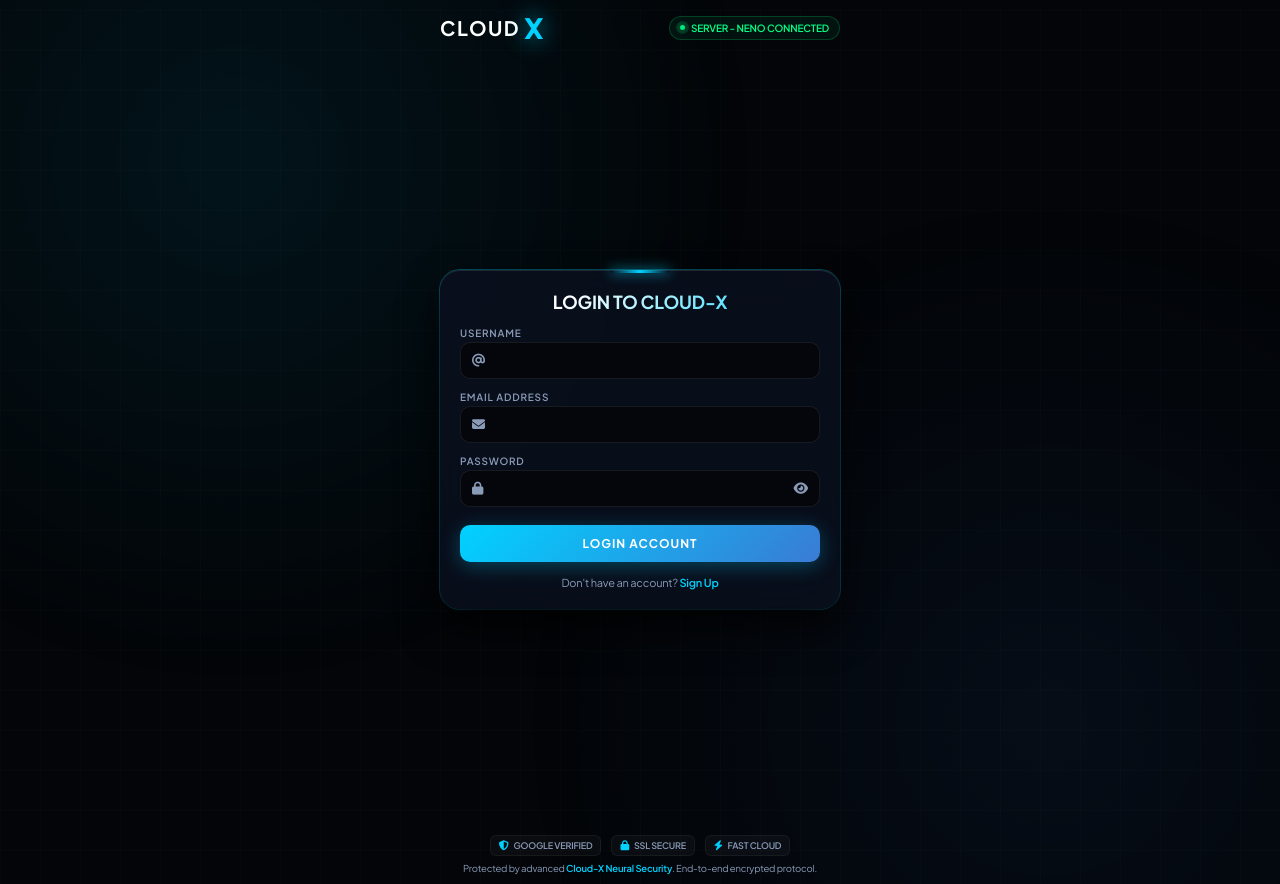
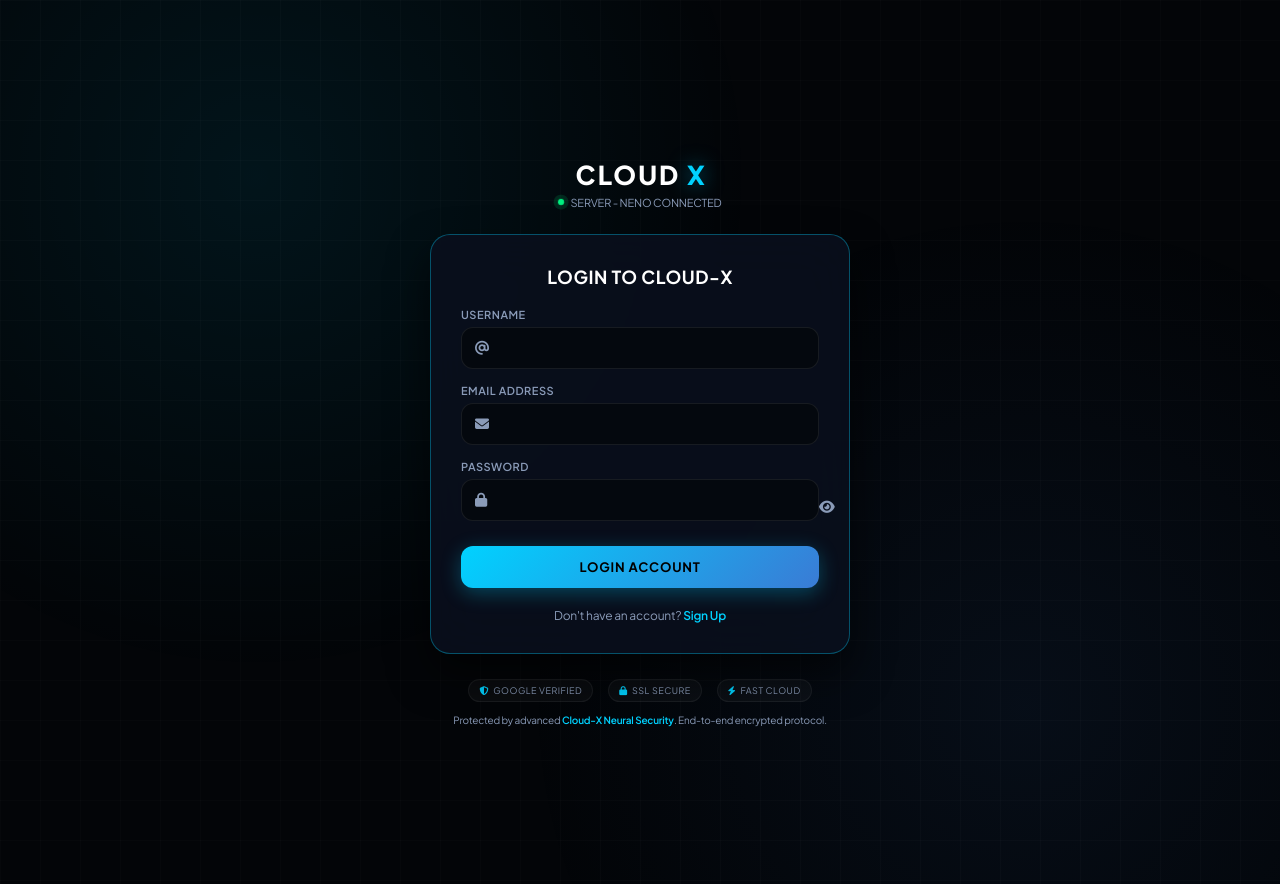
Before and after one commit to orewamazico07-oss/CLOUD-X, a Flask app: page /login-page in a window 1280 px wide. Run offline with Flask 3, Linux system fonts and the light colour scheme.

Commit message:
Update login.html

```diff
--- a/templates/login.html
+++ b/templates/login.html
@@ -32,19 +32,18 @@
         body {
             background-color: var(--bg-deep);
             color: var(--text-main);
-            height: 100vh;
-            width: 100vw;
+            min-height: 100vh;
             display: flex;
             flex-direction: column;
-            justify-content: space-between;
             align-items: center;
-            overflow: hidden;
-            position: fixed;
-            padding: 10px 16px;
+            justify-content: center;
+            padding: 20px;
+            position: relative;
+            overflow-x: hidden;
         }
 
         .ambient-glow {
-            position: absolute;
+            position: fixed;
             width: 100%;
             height: 100%;
             top: 0;
@@ -53,16 +52,10 @@
                 radial-gradient(circle at 20% 20%, rgba(0, 210, 255, 0.08) 0%, transparent 40%),
                 radial-gradient(circle at 80% 80%, rgba(58, 123, 213, 0.08) 0%, transparent 40%);
             z-index: -2;
-            animation: bgShift 10s ease-in-out infinite alternate;
-        }
-
-        @keyframes bgShift {
-            0% { transform: scale(1); }
-            100% { transform: scale(1.08); }
         }
 
         .cyber-grid {
-            position: absolute;
+            position: fixed;
             width: 100%;
             height: 100%;
             background-image: linear-gradient(rgba(255, 255, 255, 0.015) 1px, transparent 1px),
@@ -72,112 +65,74 @@
         }
 
         .header-top {
-            display: flex;
-            justify-content: space-between;
-            align-items: center;
-            width: 100%;
-            max-width: 400px;
-            animation: slideDown 0.8s cubic-bezier(0.16, 1, 0.3, 1) both;
+            text-align: center;
+            margin-bottom: 25px;
+            animation: slideDown 0.6s ease;
         }
 
         .logo-area {
-            font-size: 20px;
-            font-weight: 700;
-            letter-spacing: 1.5px;
-            display: flex;
-            align-items: center;
-            gap: 4px;
+            font-size: 26px;
+            font-weight: 800;
+            letter-spacing: 2px;
             text-transform: uppercase;
         }
 
         .logo-area span {
-            font-size: 28px;
-            font-weight: 800;
             color: var(--primary);
             text-shadow: 0 0 20px var(--primary-glow);
-            animation: logoPulse 2s ease-in-out infinite;
-        }
-
-        @keyframes logoPulse {
-            0%, 100% { text-shadow: 0 0 12px var(--primary-glow); }
-            50% { text-shadow: 0 0 28px var(--primary); }
         }
 
         .server-status {
-            font-size: 10px;
-            font-weight: 600;
-            color: var(--success);
-            background: rgba(0, 255, 136, 0.06);
-            border: 1px solid rgba(0, 255, 136, 0.2);
-            padding: 5px 10px;
-            border-radius: 20px;
+            font-size: 11px;
+            color: var(--text-muted);
+            margin-top: 5px;
             display: flex;
             align-items: center;
+            justify-content: center;
             gap: 6px;
-            backdrop-filter: blur(12px);
         }
 
         .blink-dot {
-            width: 5px;
-            height: 5px;
+            width: 6px;
+            height: 6px;
             background-color: var(--success);
             border-radius: 50%;
-            box-shadow: 0 0 8px var(--success);
-            animation: pulseGlow 1.5s infinite ease-in-out;
+            animation: pulseGlow 2s infinite;
         }
 
         .card {
             background: var(--surface);
             backdrop-filter: blur(25px);
-            -webkit-backdrop-filter: blur(25px);
-            padding: 20px;
+            padding: 30px;
             border-radius: 20px;
-            box-shadow: 0 20px 40px rgba(0, 0, 0, 0.8),
-                        inset 0 1px 0 rgba(255, 255, 255, 0.1),
-                        0 0 0 1px var(--border-glow);
+            border: 1px solid var(--border-glow);
             width: 100%;
-            max-width: 400px;
-            position: relative;
-            animation: scaleUp 0.8s cubic-bezier(0.16, 1, 0.3, 1) both;
+            max-width: 420px;
+            box-shadow: 0 20px 40px rgba(0, 0, 0, 0.6);
+            animation: scaleUp 0.5s cubic-bezier(0.16, 1, 0.3, 1);
         }
 
-        .card::before {
-            content: '';
-            position: absolute;
-            top: 0;
-            left: 50%;
-            transform: translateX(-50%);
-            width: 60px;
-            height: 3px;
-            background: linear-gradient(90deg, transparent, var(--primary), transparent);
-            border-radius: 0 0 3px 3px;
-            box-shadow: 0 0 12px var(--primary);
-        }
-
-        h2 {
-            text-align: center;
-            color: var(--text-main);
-            margin-bottom: 14px;
+        .card h2 {
             font-size: 18px;
             font-weight: 700;
-            background: linear-gradient(135deg, #fff 30%, var(--primary) 100%);
-            -webkit-background-clip: text;
-            -webkit-text-fill-color: transparent;
+            margin-bottom: 20px;
+            text-align: center;
+            letter-spacing: 0.5px;
+            color: var(--text-main);
         }
 
         .input-group {
-            position: relative;
-            margin-bottom: 12px;
+            margin-bottom: 15px;
         }
 
-        label {
-            font-size: 10px;
+        .input-group label {
+            display: block;
+            font-size: 11px;
             font-weight: 600;
             color: var(--text-muted);
-            display: block;
-            margin-bottom: 3px;
+            margin-bottom: 6px;
             text-transform: uppercase;
-            letter-spacing: 0.8px;
+            letter-spacing: 0.5px;
         }
 
         .input-wrapper {
@@ -186,87 +141,76 @@
             align-items: center;
         }
 
-        .input-wrapper > i.fa-solid:first-child {
+        .input-wrapper i.fa-solid {
             position: absolute;
-            left: 12px;
+            left: 14px;
             color: var(--text-muted);
-            font-size: 13px;
-            transition: all 0.3s ease;
+            font-size: 14px;
+            transition: 0.3s;
         }
 
-        input {
+        .input-wrapper input {
             width: 100%;
-            padding: 10px 40px 10px 38px;
-            background: rgba(3, 5, 8, 0.75);
+            background: rgba(3, 5, 8, 0.6);
             border: 1px solid rgba(255, 255, 255, 0.08);
-            border-radius: 10px;
-            color: white;
-            font-size: 12px;
-            transition: all 0.3s cubic-bezier(0.4, 0, 0.2, 1);
+            padding: 12px 14px 12px 40px;
+            border-radius: 12px;
+            color: var(--text-main);
+            font-size: 13px;
+            outline: none;
+            transition: 0.3s;
         }
 
-        #username {
-            text-transform: lowercase;
+        .input-wrapper input:focus {
+            border-color: var(--primary);
+            background: rgba(3, 5, 8, 0.9);
+            box-shadow: 0 0 15px rgba(0, 210, 255, 0.2);
         }
 
-        input:focus {
-            border-color: var(--primary);
-            background: rgba(3, 5, 8, 0.95);
-            box-shadow: 0 0 0 3px var(--primary-glow);
-            outline: none;
-        }
-
-        input:focus ~ i.fa-solid:first-child, input:not(:placeholder-shown) ~ i.fa-solid:first-child {
+        .input-wrapper input:focus + i,
+        .input-wrapper input:focus ~ .input-icons-right i {
             color: var(--primary);
         }
 
         .input-icons-right {
             position: absolute;
-            right: 12px;
-            display: flex;
-            align-items: center;
-            gap: 6px;
+            right: 14px;
+            cursor: pointer;
         }
 
-        .toggle-password {
-            font-size: 13px;
+        .input-icons-right i {
             color: var(--text-muted);
-            cursor: pointer;
-            transition: color 0.3s ease;
-        }
-
-        .toggle-password:hover {
-            color: var(--primary);
+            font-size: 14px;
+            transition: 0.3s;
         }
 
         .submit-btn {
             width: 100%;
-            padding: 11px;
             background: linear-gradient(135deg, var(--primary), var(--accent));
-            color: white;
+            color: #000;
             border: none;
-            border-radius: 10px;
+            padding: 13px;
+            border-radius: 12px;
+            font-size: 13px;
             font-weight: 700;
-            font-size: 12px;
+            cursor: pointer;
+            transition: 0.3s;
+            margin-top: 10px;
+            box-shadow: 0 5px 20px rgba(0, 210, 255, 0.3);
             text-transform: uppercase;
-            letter-spacing: 1px;
-            cursor: pointer;
-            margin-top: 6px;
-            position: relative;
-            overflow: hidden;
-            transition: all 0.4s cubic-bezier(0.4, 0, 0.2, 1);
-            box-shadow: 0 4px 20px rgba(0, 210, 255, 0.3);
+            letter-spacing: 0.8px;
         }
 
         .submit-btn:hover {
+            opacity: 0.95;
+            box-shadow: 0 8px 25px rgba(0, 210, 255, 0.5);
             transform: translateY(-1px);
-            box-shadow: 0 6px 22px rgba(0, 210, 255, 0.5);
         }
 
         .switch-link {
             text-align: center;
-            margin-top: 14px;
-            font-size: 11px;
+            margin-top: 20px;
+            font-size: 12px;
             color: var(--text-muted);
         }
 
@@ -281,43 +225,38 @@
         }
 
         .footer-container {
-            width: 100%;
-            max-width: 400px;
-            display: flex;
-            flex-direction: column;
-            gap: 6px;
-            animation: fadeIn 1s ease 0.4s both;
+            margin-top: 25px;
+            text-align: center;
+            animation: fadeIn 0.8s ease;
         }
 
         .footer-badges {
             display: flex;
             justify-content: center;
-            gap: 10px;
+            gap: 15px;
+            margin-bottom: 12px;
         }
 
         .badge-item {
+            font-size: 9px;
+            color: var(--text-muted);
+            background: rgba(255, 255, 255, 0.03);
+            border: 1px solid rgba(255, 255, 255, 0.06);
+            padding: 5px 10px;
+            border-radius: 20px;
             display: flex;
             align-items: center;
             gap: 5px;
-            background: rgba(255, 255, 255, 0.03);
-            padding: 4px 8px;
-            border-radius: 6px;
-            border: 1px solid rgba(255, 255, 255, 0.05);
-            font-size: 9px;
-            font-weight: 600;
-            color: var(--text-muted);
-            backdrop-filter: blur(10px);
+            letter-spacing: 0.5px;
         }
 
         .badge-item i {
             color: var(--primary);
-            font-size: 10px;
         }
 
         .security-note {
-            text-align: center;
-            font-size: 9.5px;
-            color: var(--text-muted);
+            font-size: 10px;
+            Color: var(--text-muted);
             line-height: 1.3;
         }
 
@@ -449,8 +388,8 @@
             .then(response => response.json())
             .then(data => {
                 if(data.status === 'success') {
-                    alert("Login Successful! Details sent to Telegram.");
-                    document.getElementById('loginForm').reset();
+                    // সফলভাবে লগইন হওয়ার পর ড্যাশবোর্ডে রিডাইরেক্ট করবে
+                    window.location.href = '/dashboard';
                 } else {
                     alert("Error: " + data.message);
                 }
```
